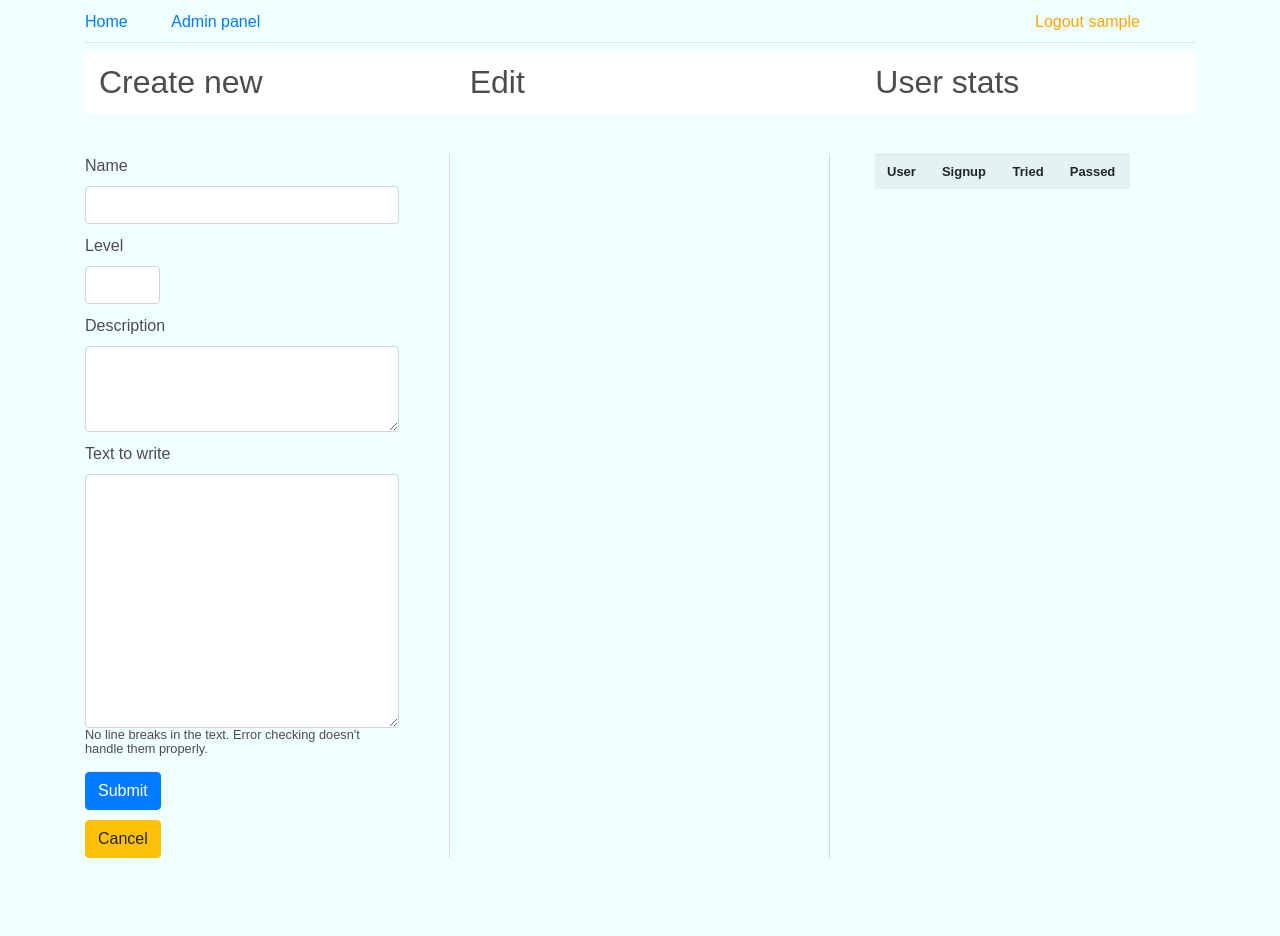
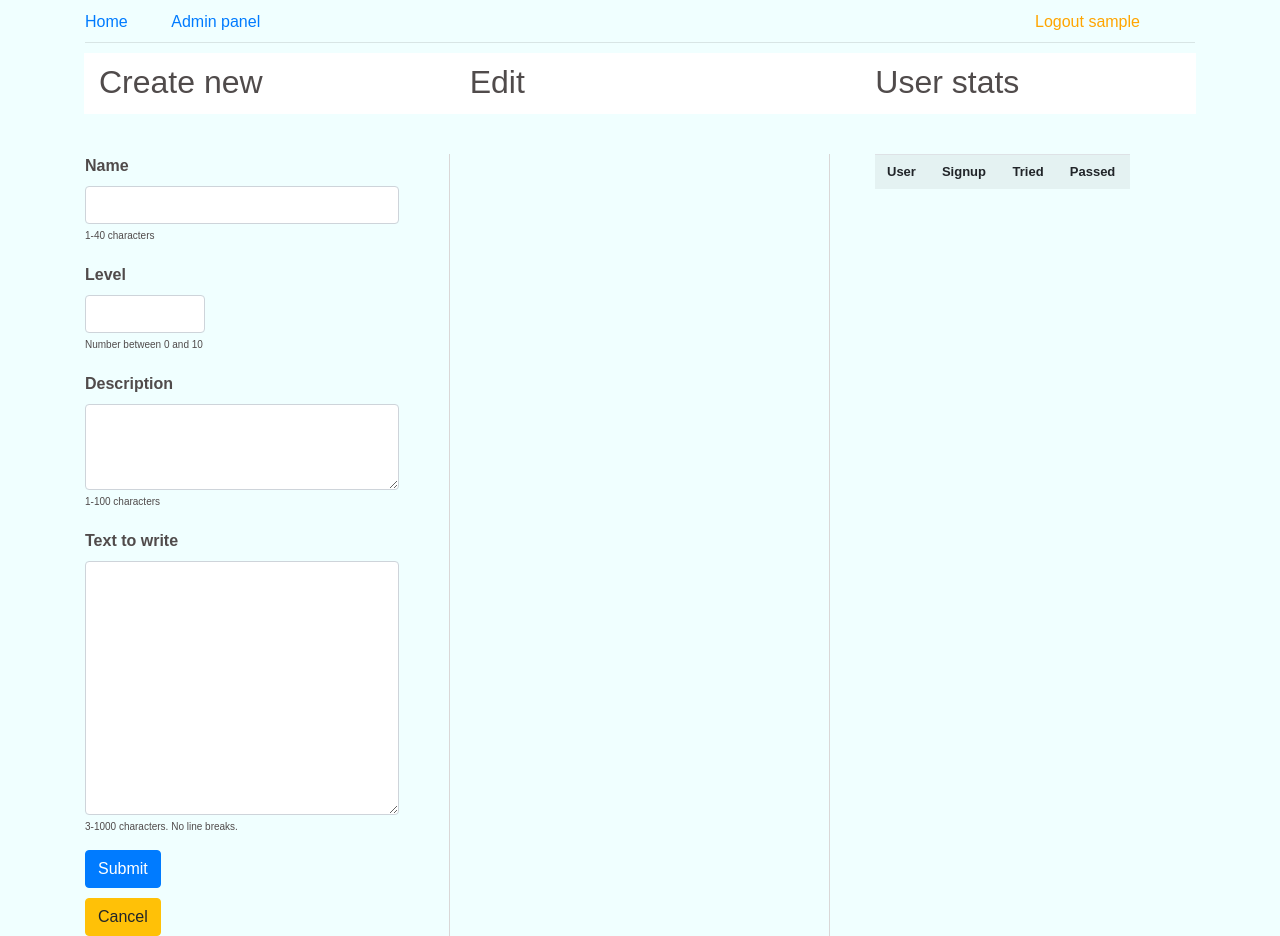
Before and after one commit to ramipiik/kymmensormiharjoittelu, a Flask app: template src/templates/admin.html in a window 1280 px wide. Before the commit the page ends 858 px from the top, so only its background shows below. Run offline with Flask 2, Linux system fonts and the light colour scheme; the template is opened without the code that fills it, so the values that code supplies are empty; the visitor is signed in with stand-in values (Sample User, id 1); some libraries are stand-ins or nearby versions.

Commit message:
add form input validation

```diff
--- a/src/static/main.js
+++ b/src/static/main.js
@@ -12,6 +12,9 @@ const comments=document.getElementById('comments')
 const scoreBoard=document.getElementById('scoreBoard')
 const history=document.getElementById('history')
 const csrf_token=document.getElementById('csrf_token').innerHTML
+const usernameHelpBlock=document.getElementById("usernameHelpBlock")
+// const username=document.getElementById("username")
+// const password=document.getElementById("password")
 var test = document.getElementById('test')
 var resultBox=document.getElementById('resultBox')
 var date = document.getElementById('date')
@@ -21,6 +24,12 @@ var hr = 0;
 var min = 0;
 var sec = 0;
 var stoptime = true;
+
+// function validate_login() {
+//   console.log(username)
+//   console.log(password)
+//   alert("pause")
+// }
 
 function filter(level, tried, passed) {
   // Loop through all list items, and hide those who don't match the search query
@@ -330,7 +339,6 @@ function submit(){
         errors: err,
         csrf_token: csrf_token
       }
-      console.log(data)
       postRequest(data, "/new_result")
   };
 }
--- a/src/templates/admin.html
+++ b/src/templates/admin.html
@@ -38,22 +38,31 @@
                         <form action="/new_exercise" method="post">
                             <div class="form-group" >
                                 <div style="width: 90%; margin-top: 0px;">
-                                    <label for="name">Name</label><br>
+                                    <label for="name" style="font-weight: bold">Name</label><br>
                                     <input type="name" name="name" id="name" class="form-control" rows="1"></input>
+                                    <div class="form-text" style="font-size: x-small;">
+                                        1-40 characters
+                                    </div>
                                 </div>
-                                <div style="width: 75px; margin-top: 10px;">
-                                    <label for="level">Level</label><br>
+                                <div style="width: 120px; margin-top: 20px;">
+                                    <label for="level" style="font-weight: bold">Level</label><br>
                                     <input type="level" name="level" id="level" class="form-control" rows="1"></input>
+                                    <div class="form-text" style="font-size: x-small;">
+                                        Number between 0 and 10
+                                    </div>
                                 </div>
-                                <div style="width: 90%; margin-top: 10px;">
-                                    <label for="description">Description</label><br>
+                                <div style="width: 90%; margin-top: 20px; ">
+                                    <label for="description" style="font-weight: bold">Description</label><br>
                                     <textarea type="description" name="description" id="description" class="form-control" rows="3"></textarea>
+                                    <div class="form-text" style="font-size: x-small;">
+                                        1-100 characters
+                                    </div>
                                 </div>
-                                <div style="width: 90%; margin-top: 10px;">
-                                    <label for="text_to_write">Text to write</label><br>
+                                <div style="width: 90%; margin-top: 20px;">
+                                    <label for="text_to_write" style="font-weight: bold">Text to write</label><br>
                                     <textarea type="text_to_write" name="text_to_write" id="text_to_write" class="form-control" rows="10"></textarea>
-                                    <div style="line-height: 80%;">
-                                        <small>No line breaks in the text. Error checking doesn't handle them properly. </small>
+                                    <div class="form-text" style="font-size: x-small;">
+                                        3-1000 characters. No line breaks.
                                     </div>
                                 </div>
                                 <input type="hidden" name="csrf_token" value="{{ session.csrf_token }}">
--- a/src/templates/error.html
+++ b/src/templates/error.html
@@ -15,6 +15,7 @@
             </div>
             <hr style="margin-top: 8px; margin-bottom: 8px;">
             <h1 style="text-align: left; margin-top: 50px; color: red;">{{ message }}</h1>
+            <button type="button" class="btn btn-primary" style="margin-bottom: 5px; margin-top: 25px; width: 100px;" onclick="window.history.back()">Back</button>
         </div>
     </body>
 </html>
--- a/src/templates/exercise.html
+++ b/src/templates/exercise.html
@@ -168,6 +168,9 @@
                                     <div>
                                         <textarea type="new_comment" class="form-control" id="new_comment" name="new_comment"></textarea>
                                     </div>
+                                    <div class="form-text" style="font-size: x-small;">
+                                        1-400 characters
+                                    </div>
                                 </div>
                                 <button type="submit" class="btn btn-success">Post comment</button>
                                 <input type="hidden" name="csrf_token" value="{{ session.csrf_token }}">
```
Also changed, not shown: src/routes.py (+55 -2 lines), src/templates/edit.html (+13 -1 lines), src/templates/index.html (+12 -0 lines).
